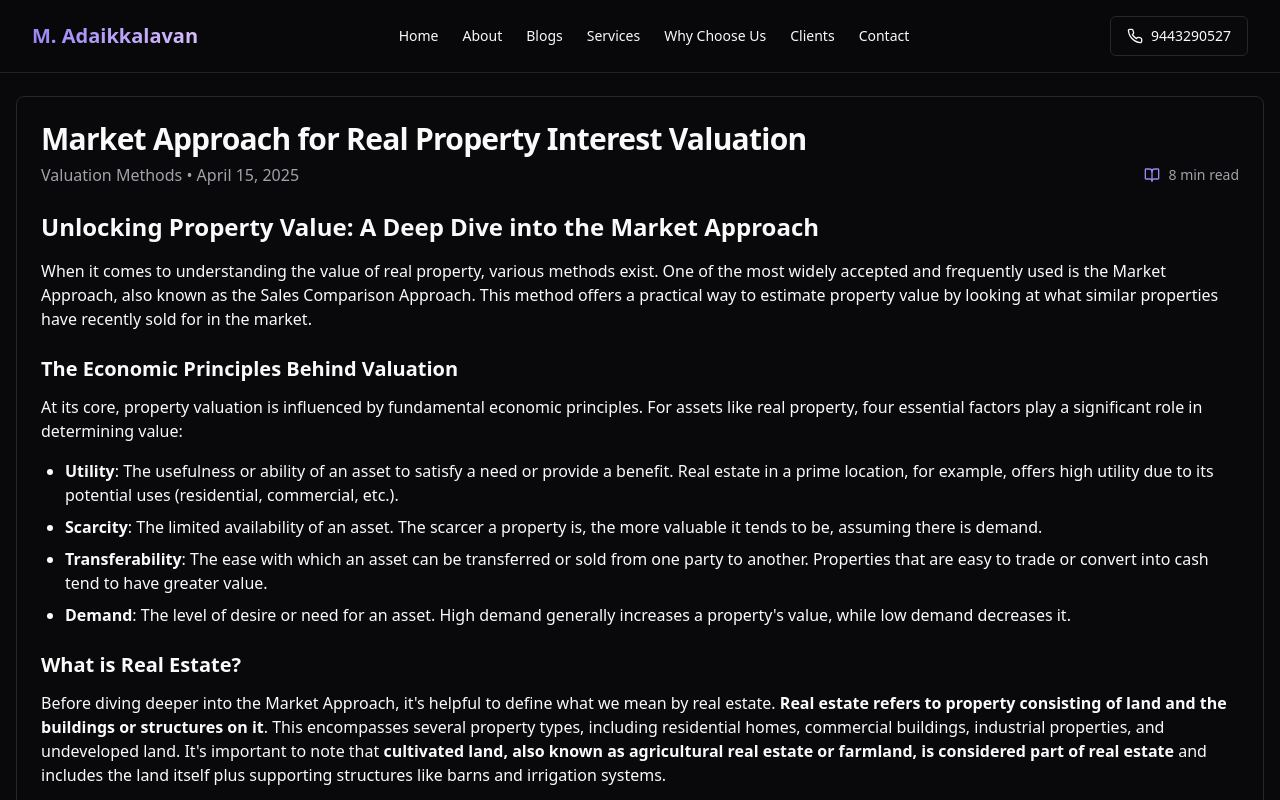
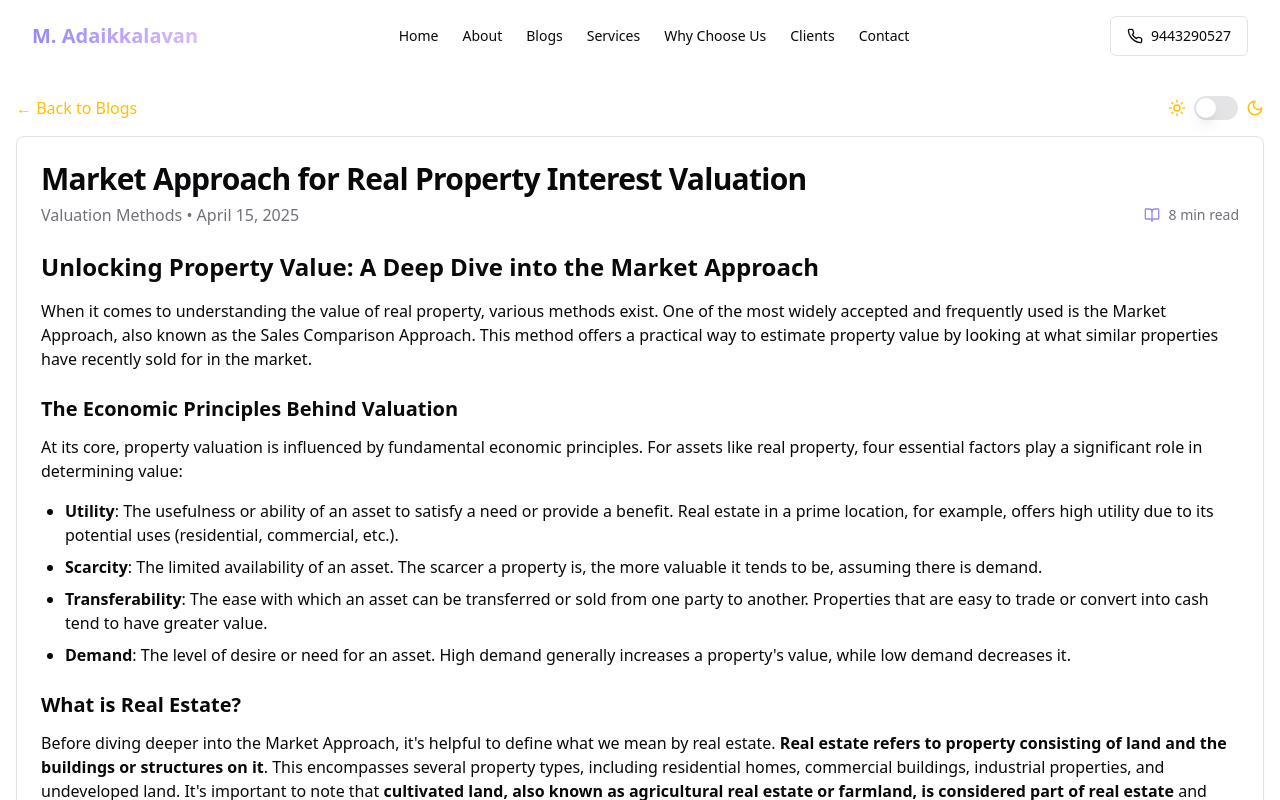
Before and after one commit to Hareeshmuthu/adaikkalavan, a React (Vite) app: page /blogs/1 in a window 1280 px wide. Shown: the top 800 px of the page. Built offline with nearby package versions, Linux system fonts and the light colour scheme.

Commit message:
feat: Implement blog page dark mode switch
Adds a dark mode toggle specifically for the blog pages, preserving the light mode for the rest of the application.

```diff
--- /dev/null
+++ b/src/components/ui/theme-toggle.tsx
@@ -0,0 +1,73 @@
+
+import React, { useState, useEffect, createContext, useContext, ReactNode } from 'react';
+import { Sun, Moon } from 'lucide-react';
+import { Switch } from '@/components/ui/switch';
+
+type Theme = 'light' | 'dark';
+
+interface ThemeContextType {
+  theme: Theme;
+  toggleTheme: () => void;
+}
+
+const ThemeContext = createContext<ThemeContextType | undefined>(undefined);
+
+export const useTheme = (): ThemeContextType => {
+  const context = useContext(ThemeContext);
+  if (!context) {
+    throw new Error('useTheme must be used within a ThemeProvider');
+  }
+  return context;
+};
+
+interface ThemeProviderProps {
+  children: ReactNode;
+  defaultTheme?: Theme;
+}
+
+export const ThemeProvider: React.FC<ThemeProviderProps> = ({
+  children,
+  defaultTheme = 'light'
+}) => {
+  const [theme, setTheme] = useState<Theme>(() => {
+    // Check if theme is stored in localStorage
+    const savedTheme = localStorage.getItem('blog-theme');
+    return (savedTheme as Theme) || defaultTheme;
+  });
+
+  useEffect(() => {
+    // Save theme to localStorage whenever it changes
+    localStorage.setItem('blog-theme', theme);
+
+    // Apply theme class to the document element
+    const root = window.document.documentElement;
+    root.classList.remove('light', 'dark');
+    root.classList.add(theme);
+  }, [theme]);
+
+  const toggleTheme = () => {
+    setTheme(prevTheme => (prevTheme === 'light' ? 'dark' : 'light'));
+  };
+
+  return (
+    <ThemeContext.Provider value={{ theme, toggleTheme }}>
+      {children}
+    </ThemeContext.Provider>
+  );
+};
+
+export const ThemeToggle: React.FC = () => {
+  const { theme, toggleTheme } = useTheme();
+
+  return (
+    <div className="flex items-center gap-2">
+      <Sun size={18} className="text-primary" />
+      <Switch
+        checked={theme === 'dark'}
+        onCheckedChange={toggleTheme}
+        aria-label="Toggle theme"
+      />
+      <Moon size={18} className="text-primary" />
+    </div>
+  );
+};
--- a/src/index.css
+++ b/src/index.css
@@ -1,9 +1,46 @@
+
 @tailwind base;
 @tailwind components;
 @tailwind utilities;
 
 @layer base {
   :root {
+    /* Light mode colors by default */
+    --background: 0 0% 100%;
+    --foreground: 240 10% 3.9%;
+
+    --card: 0 0% 100%;
+    --card-foreground: 240 10% 3.9%;
+
+    --popover: 0 0% 100%;
+    --popover-foreground: 240 10% 3.9%;
+
+    --primary: 45 100% 50%;
+    --primary-foreground: 0 0% 10%;
+
+    --secondary: 240 4.8% 95.9%;
+    --secondary-foreground: 240 5.9% 10%;
+
+    --muted: 240 4.8% 95.9%;
+    --muted-foreground: 240 3.8% 46.1%;
+
+    --accent: 240 4.8% 95.9%;
+    --accent-foreground: 240 5.9% 10%;
+
+    --destructive: 0 84.2% 60.2%;
+    --destructive-foreground: 0 0% 98%;
+
+    --border: 240 5.9% 90%;
+    --input: 240 5.9% 90%;
+    --ring: 240 5.9% 10%;
+
+    --radius: 0.5rem;
+
+    --lavender: 267 83% 60%;
+    --lavender-light: 267 83% 75%;
+  }
+
+  .dark {
     --background: 240 10% 3.9%;
     --foreground: 0 0% 98%;
 
@@ -31,11 +68,6 @@
     --border: 240 3.7% 15.9%;
     --input: 240 3.7% 15.9%;
     --ring: 240 4.9% 83.9%;
-
-    --radius: 0.5rem;
-
-    --lavender: 267 83% 60%;
-    --lavender-light: 267 83% 75%;
   }
 }
 
--- a/src/pages/BlogPost.tsx
+++ b/src/pages/BlogPost.tsx
@@ -1,3 +1,4 @@
+
 import React from 'react';
 import NavBar from '@/components/NavBar';
 import Footer from '@/components/Footer';
@@ -15,6 +16,7 @@ import { Button } from '@/components/ui/button';
 import { MessageSquare, BookOpen } from 'lucide-react';
 import { blogPosts } from './Blogs';
 import ImageOptimizer from '@/components/ui/image-optimizer';
+import { ThemeProvider, ThemeToggle } from '@/components/ui/theme-toggle';
 
 const BlogPost = () => {
   const { id } = useParams();
@@ -231,10 +233,16 @@ const BlogPost = () => {
   };
 
   return (
+    <ThemeProvider defaultTheme="light">
       <div className="min-h-screen bg-background text-foreground">
         <NavBar />
 
         <main className="container mx-auto pt-24 pb-16 px-4">
+          <div className="flex justify-between items-center mb-4">
+            <Link to="/blogs" className="text-primary hover:underline">← Back to Blogs</Link>
+            <ThemeToggle />
+          </div>
+
           <Card className="mb-8">
             <CardHeader>
               <CardTitle className="text-3xl font-bold">{blogPost.title}</CardTitle>
@@ -296,6 +304,7 @@ const BlogPost = () => {
 
         <Footer />
       </div>
+    </ThemeProvider>
   );
 };
 
--- a/src/pages/Blogs.tsx
+++ b/src/pages/Blogs.tsx
@@ -4,6 +4,7 @@ import NavBar from '@/components/NavBar';
 import Footer from '@/components/Footer';
 import { Link } from 'react-router-dom';
 import ImageOptimizer from '@/components/ui/image-optimizer';
+import { ThemeProvider, ThemeToggle } from '@/components/ui/theme-toggle';
 
 export interface BlogPost {
   id: number;
@@ -25,12 +26,17 @@ export const blogPosts: BlogPost[] = [
 
 const Blogs = () => {
   return (
+    <ThemeProvider defaultTheme="light">
       <div className="min-h-screen bg-background text-foreground">
         <NavBar />
 
         <main className="container mx-auto pt-24 pb-16 px-4">
+          <div className="flex justify-between items-center mb-8">
+            <h1 className="text-3xl md:text-4xl font-bold">Our Blog</h1>
+            <ThemeToggle />
+          </div>
+
           <section className="mb-12">
-          <h1 className="text-3xl md:text-4xl font-bold mb-6">Our Blog</h1>
             <p className="text-lg text-muted-foreground mb-8">
               Insights and updates from M. Adaikkalavan on property valuation, market trends,
               and more to help you stay informed.
@@ -89,6 +95,7 @@ const Blogs = () => {
 
         <Footer />
       </div>
+    </ThemeProvider>
   );
 };
 
```
Lines whose indentation alone changed are shown as unchanged.
